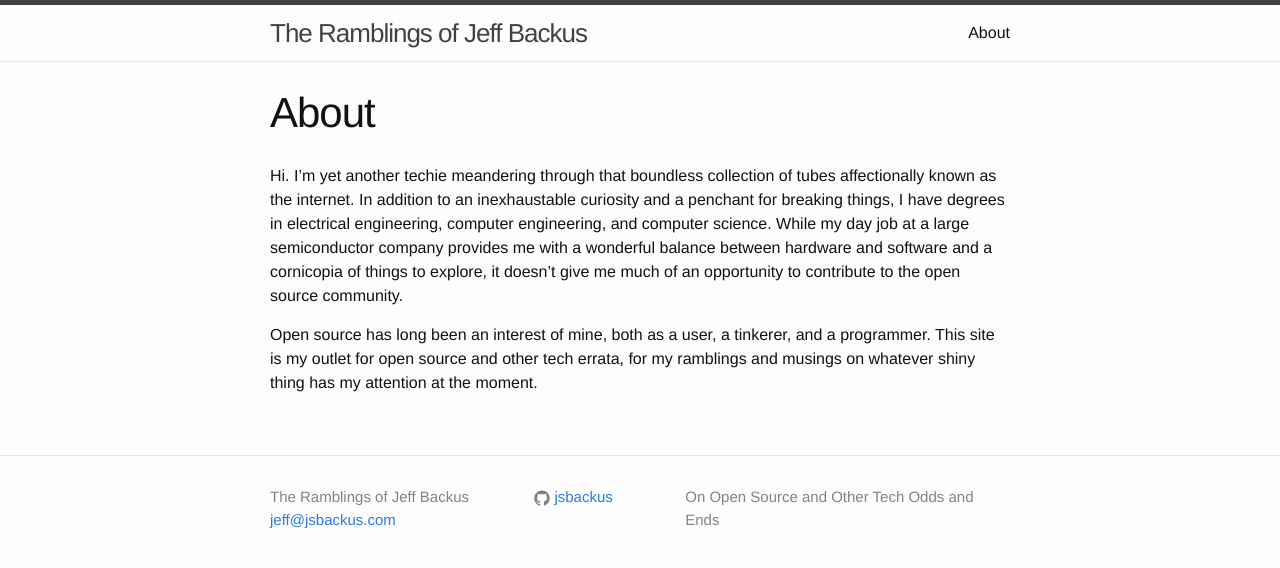
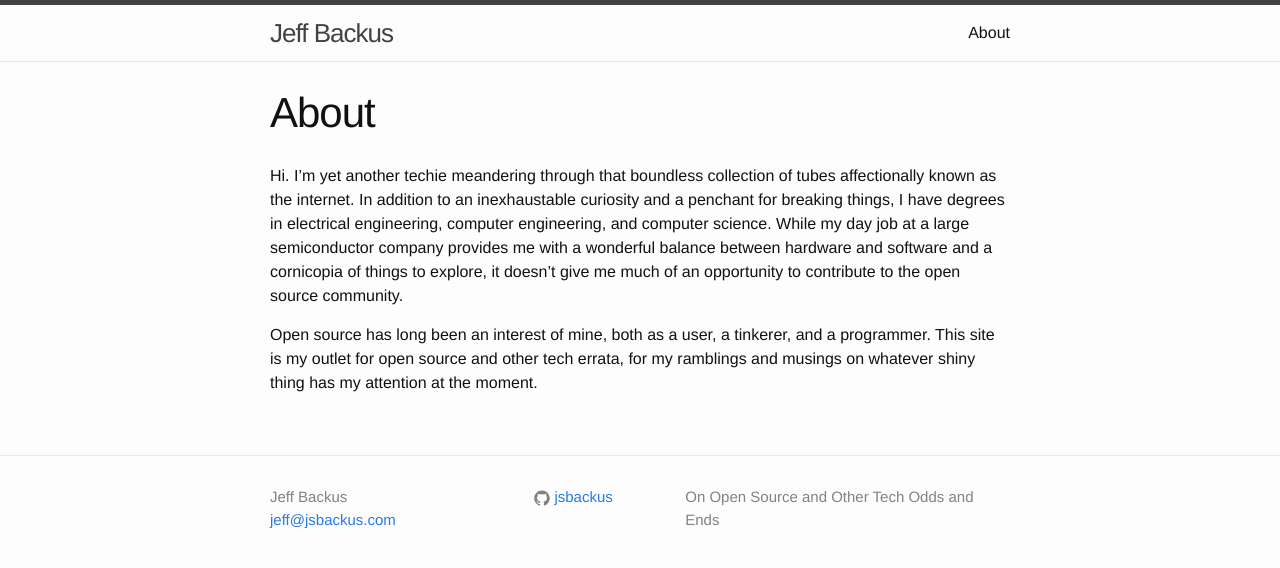
Before and after one commit to jsbackus/jsbackus.github.io, a Jekyll site: the page built from about.md, in a window 1280 px wide. Shown: the top 568 px of the page. Built offline with Jekyll 4.4.1, drawn with Linux system fonts in a browser that asks for light colours.

Commit message:
* Changed name of site back to "Jeff Backus" * Changed title on blog page.

```diff
--- a/_config.yml
+++ b/_config.yml
@@ -1,5 +1,5 @@
 # Site settings
-title: The Ramblings of Jeff Backus
+title: Jeff Backus
 email: jeff@jsbackus.com
 description: > # this means to ignore newlines until "baseurl:"
   On Open Source and Other Tech Odds and Ends
--- a/blog/index.html
+++ b/blog/index.html
@@ -4,7 +4,7 @@
 
 <div class="blog">
 
-  <h1 class="page-heading">Blog</h1>
+  <h1 class="page-heading">The Ramblings and Musings of Jeff Backus</h1>
 
   <ul class="post-list">
     {% for post in site.posts %}
```
